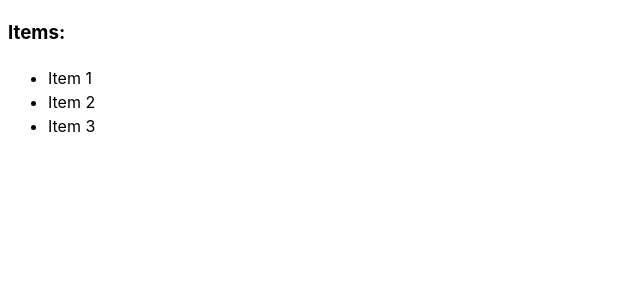
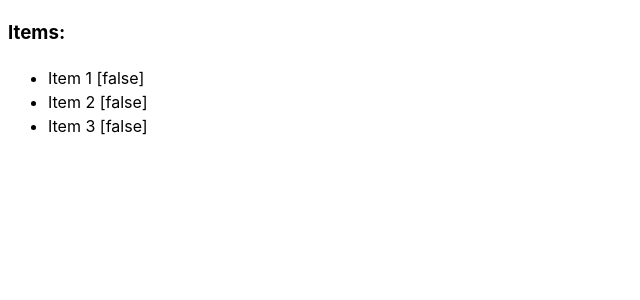
Before and after one commit to noor4apps/vite-vue-project, a Vue app: page / in a window 1280 px wide. Shown: the top 300 px of the page, without its empty margins (0-640 px from the left). Built offline with nearby package versions, Linux system fonts and the light colour scheme.

Commit message:
Adding Events To the Items Component

```diff
--- a/src/App.vue
+++ b/src/App.vue
@@ -1,9 +1,10 @@
 <script setup lang="ts">
 import type {ItemInterface} from './models/items/Item.interface'
 import ItemsListComponent from './components/items/ItemsList.component.vue'
+import {reactive} from 'vue'
 
 // mock some data:
-const items: ItemInterface[] = [{
+const items: ItemInterface[] = reactive([{
   id: 1,
   name: 'Item 1',
   selected: false
@@ -15,11 +16,21 @@ const items: ItemInterface[] = [{
   id: 3,
   name: 'Item 3',
   selected: false
-}]
+}])
+
+const onSelectItem = (id: number) => {
+  const item = items.find(o => o.id == id)
+  if (!item) {
+    console.warn(`onSelectItem: could not find item with id: ${id}`)
+    return
+  }
+  item.selected = !item.selected
+  console.log('onSelectItem', item.id, item.selected)
+}
 </script>
 
 <template>
   <div class="home">
-    <itemsListComponent :items="items"/>
+    <itemsListComponent :items="items" @selectItem="onSelectItem"/>
   </div>
 </template>
--- a/src/components/items/ItemsList.component.vue
+++ b/src/components/items/ItemsList.component.vue
@@ -2,14 +2,19 @@
 import type {ItemInterface} from '../../models/items/Item.interface'
 
 defineProps<{ items: ItemInterface[] }>()
+
+const emit = defineEmits<{ (e: 'selectItem', id: number): any }>()
+const handleClick = (item: ItemInterface) => {
+  emit('selectItem', item.id)
+}
 </script>
 
 <template>
   <div>
     <h3>Items:</h3>
     <ul>
-      <li v-for="(item, index) in items" :key="item.id">
-        {{ item.name }}
+      <li v-for="(item, index) in items" :key="item.id" @click="handleClick(item)">
+        {{ item.name }} [{{ item.selected }}]
       </li>
     </ul>
   </div>
```
Also changed, not shown: 1 other file (tests, documents, lock files or other folders).
